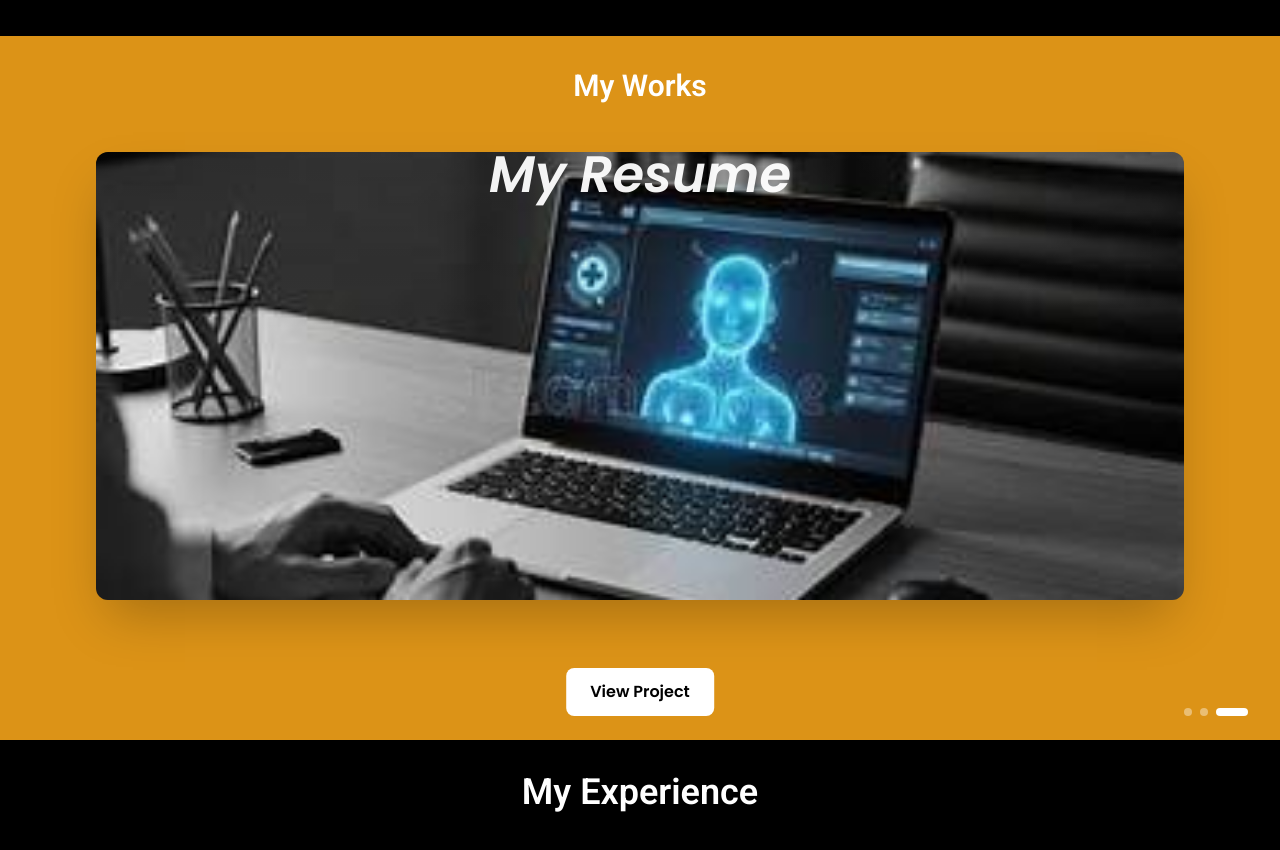
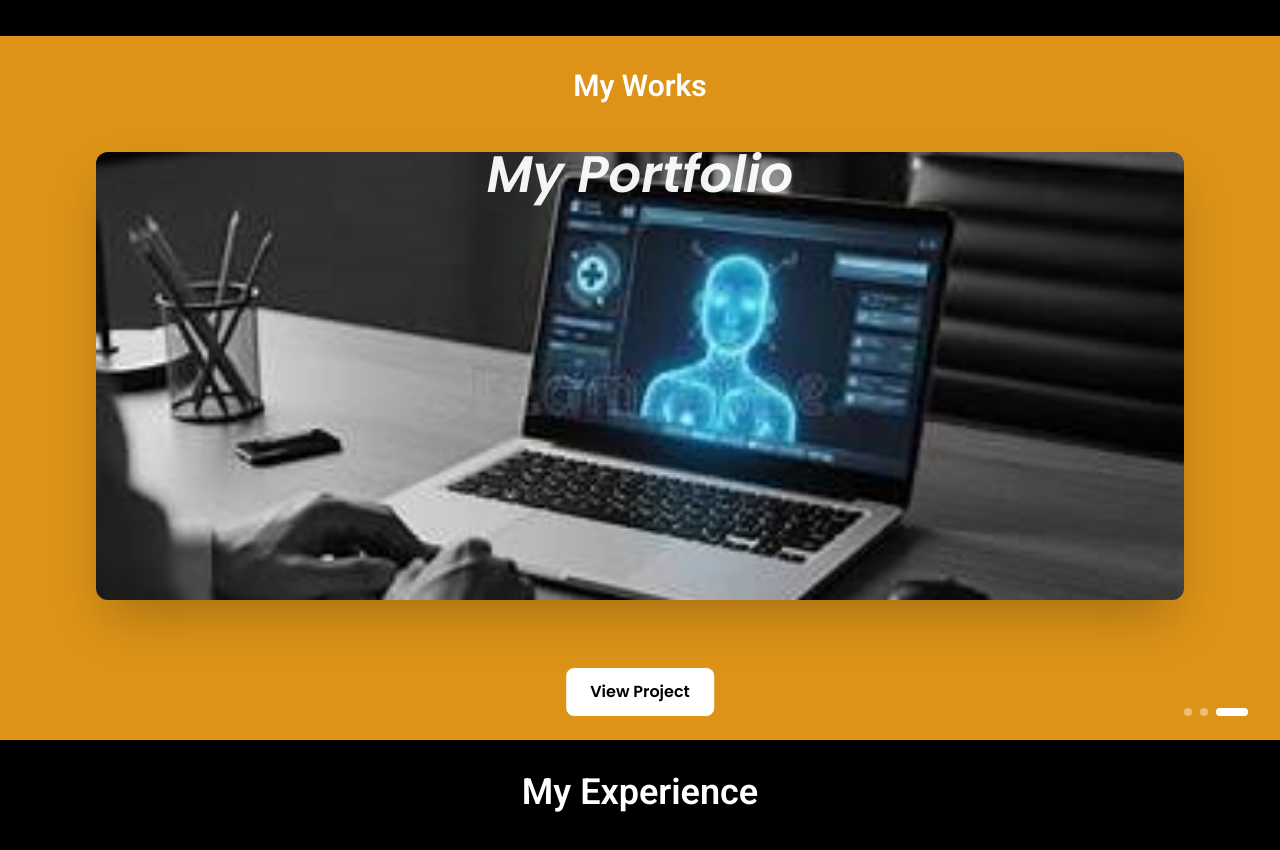
Before and after one commit to Akash-Datta/My-Portfolio, a React (Vite) app: page / in a window 1280 px wide. Shown: the part 2160-3010 px from the top of the page. Built offline with nearby package versions, Linux system fonts and the light colour scheme; no server answers.

Commit message:
Refactor Projects component for better link handling
Updated Projects component to handle portfolio click and link behavior.

```diff
--- a/src/sections/projects.jsx
+++ b/src/sections/projects.jsx
@@ -52,7 +52,7 @@ const useIsMobile = (query = "(max-width: 639px)") => {
 // PROJECTS COMPONENT
 // ======================================================
 
-const Projects = () => {
+const Projects = ({ onPortfolioClick }) => {
   const isMobile = useIsMobile();
 
   const sceneRef = useRef(null);
@@ -89,9 +89,9 @@ const Projects = () => {
       },
 
       {
-        title: "My Resume",
+        title: "My Portfolio",
 
-        link: "",
+        link: null,
 
         bgColor: "#dc9317",
 
@@ -203,6 +203,28 @@ const Projects = () => {
     projects[activeIndex] || projects[0];
 
   // ====================================================
+  // VIEW PROJECT HANDLER
+  // ====================================================
+
+  const handleViewProject = (event) => {
+    // My Portfolio
+    if (activeProject.title === "My Portfolio") {
+      event.preventDefault();
+
+      if (onPortfolioClick) {
+        onPortfolioClick();
+      }
+
+      return;
+    }
+
+    // Projects without a link
+    if (!activeProject.link) {
+      event.preventDefault();
+    }
+  };
+
+  // ====================================================
   // RENDER
   // ====================================================
 
@@ -226,14 +248,6 @@ const Projects = () => {
 
       {/* ==================================================
           PROJECT SCENE
-
-          IMPORTANT:
-          Previously this was:
-          height: projects.length * 100vh
-
-          That made 3 projects = 300vh.
-
-          Now the whole Projects section stays compact.
       ================================================== */}
 
       <div
@@ -464,16 +478,24 @@ const Projects = () => {
             "
           >
             <a
-              href={activeProject?.link || "#"}
+              href={
+                activeProject.title === "My Portfolio"
+                  ? "#"
+                  : activeProject.link || "#"
+              }
               target={
-                activeProject?.link
-                  ? "_blank"
-                  : undefined
+                activeProject.title === "My Portfolio"
+                  ? undefined
+                  : activeProject.link
+                    ? "_blank"
+                    : undefined
               }
               rel={
-                activeProject?.link
-                  ? "noopener noreferrer"
-                  : undefined
+                activeProject.title === "My Portfolio"
+                  ? undefined
+                  : activeProject.link
+                    ? "noopener noreferrer"
+                    : undefined
               }
               className="
                 inline-block
@@ -489,12 +511,8 @@ const Projects = () => {
                 transition-all
                 duration-300
               "
-              aria-label={`View ${activeProject?.title}`}
-              onClick={(event) => {
-                if (!activeProject?.link) {
-                  event.preventDefault();
-                }
-              }}
+              aria-label={`View ${activeProject.title}`}
+              onClick={handleViewProject}
             >
               View Project
             </a>
```
